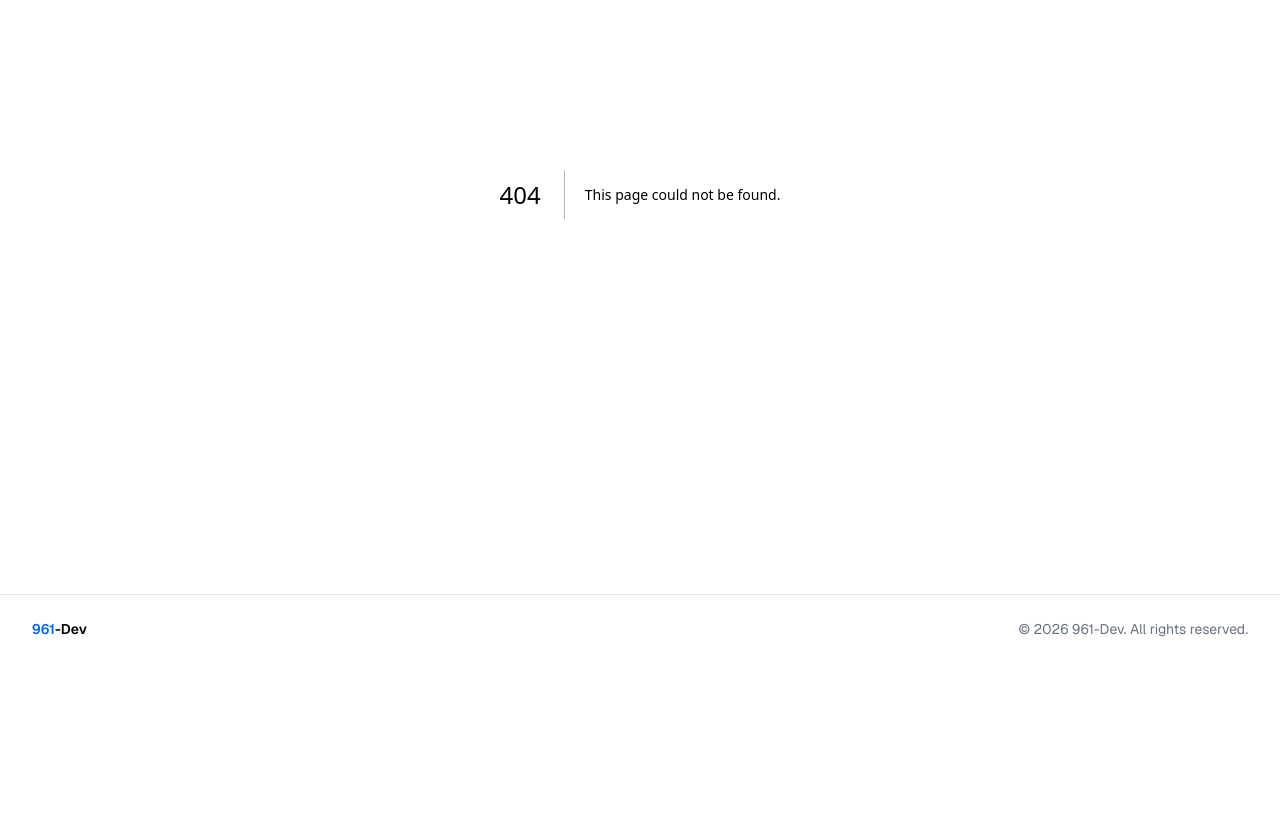
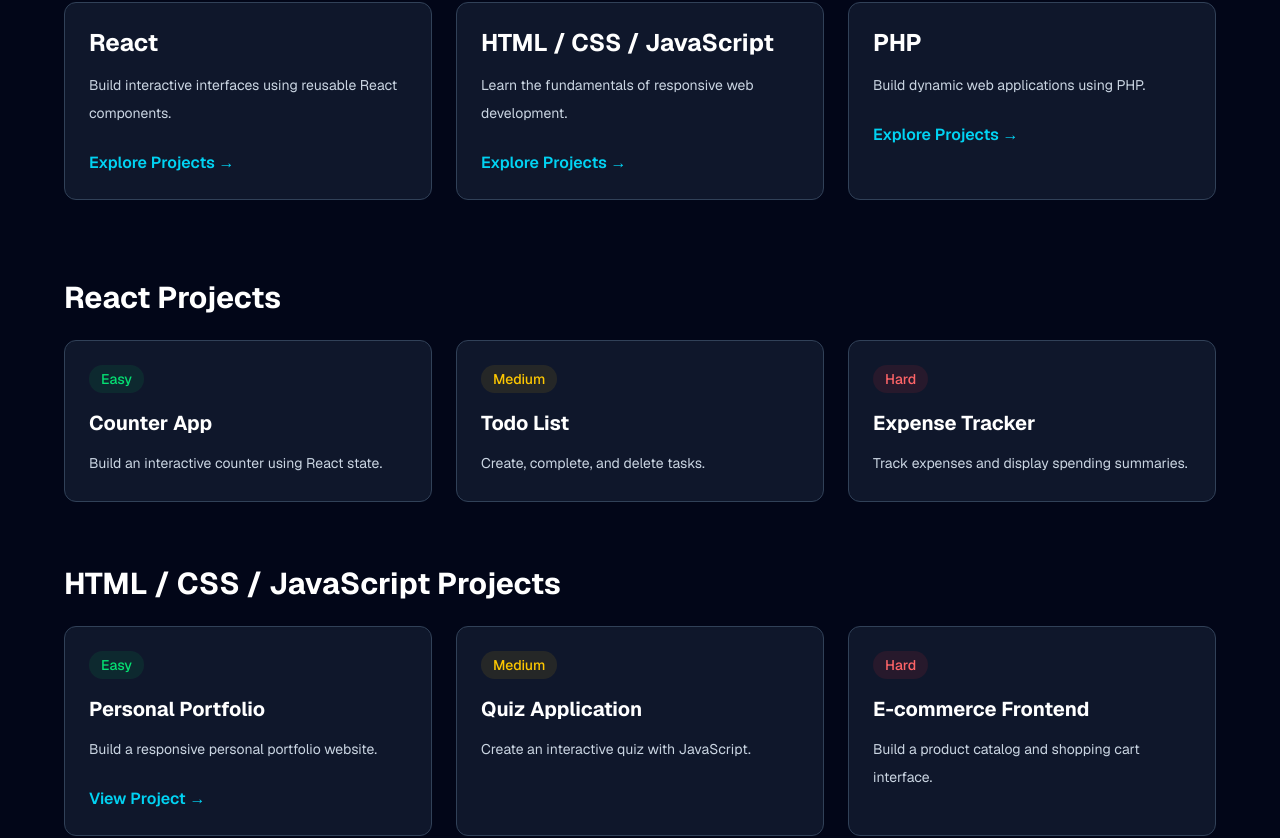
Before and after one commit to MohammadAli01-code/techtalks-961-dev, a Next.js app: page /projects in a window 1280 px wide. Before the commit this address had no page. Shown: the part 299-1137 px from the top of the page. Before the commit the page ends 962 px from the top, so only its background shows below. Built offline with nearby package versions, Linux system fonts and the light colour scheme.

Commit message:
wip: homepage and project catalog UI

```diff
--- a/src/app/page.tsx
+++ b/src/app/page.tsx
@@ -1,7 +1,10 @@
+
+import HeroSection from "@/components/HeroSection";
+
 export default function Home() {
   return (
-    <main className="flex min-h-screen items-center justify-center bg-slate-950">
-      <h1 className="text-4xl font-bold text-white">Welcome to 961-Dev</h1>
+    <main>
+      <HeroSection />
     </main>
   );
 }
--- /dev/null
+++ b/src/app/projects/page.tsx
@@ -0,0 +1,135 @@
+
+import TechnologyCard from "@/components/TechnologyCard";
+import ProjectCard from "@/components/ProjectCard";
+
+const technologies = [
+  {
+    title: "React",
+    description:
+      "Build interactive interfaces using reusable React components.",
+    slug: "react",
+    projects: [
+      {
+        title: "Counter App",
+        description: "Build an interactive counter using React state.",
+        difficulty: "Easy" as const,
+      },
+      {
+        title: "Todo List",
+        description: "Create, complete, and delete tasks.",
+        difficulty: "Medium" as const,
+      },
+      {
+        title: "Expense Tracker",
+        description: "Track expenses and display spending summaries.",
+        difficulty: "Hard" as const,
+      },
+    ],
+  },
+  {
+    title: "HTML / CSS / JavaScript",
+    description:
+      "Learn the fundamentals of responsive web development.",
+    slug: "html-css-js",
+    projects: [
+      {
+        title: "Personal Portfolio",
+        description: "Build a responsive personal portfolio website.",
+        difficulty: "Easy" as const,
+      },
+      {
+        title: "Quiz Application",
+        description: "Create an interactive quiz with JavaScript.",
+        difficulty: "Medium" as const,
+      },
+      {
+        title: "E-commerce Frontend",
+        description: "Build a product catalog and shopping cart interface.",
+        difficulty: "Hard" as const,
+      },
+    ],
+  },
+  {
+    title: "PHP",
+    description:
+      "Build dynamic web applications using PHP.",
+    slug: "php",
+    projects: [
+      {
+        title: "Contact Form",
+        description: "Create a contact form with server-side validation.",
+        difficulty: "Easy" as const,
+      },
+      {
+        title: "Blog Application",
+        description: "Build a simple blog with CRUD operations.",
+        difficulty: "Medium" as const,
+      },
+      {
+        title: "Inventory Management",
+        description: "Manage products and inventory records.",
+        difficulty: "Hard" as const,
+      },
+    ],
+  },
+];
+
+export default function ProjectsPage() {
+  return (
+    <main className="min-h-screen bg-slate-950 px-6 py-20 text-white">
+      <div className="mx-auto max-w-6xl">
+        <h1 className="text-center text-4xl font-bold">
+          Explore Projects
+        </h1>
+
+        <p className="mt-4 text-center text-slate-300">
+          Choose a technology and build projects step by step.
+        </p>
+
+        <div className="mt-12 grid gap-6 md:grid-cols-3">
+          {technologies.map((technology) => (
+            <TechnologyCard
+              key={technology.slug}
+              title={technology.title}
+              description={technology.description}
+              slug={technology.slug}
+            />
+          ))}
+        </div>
+
+        <div className="mt-20 space-y-16">
+          {technologies.map((technology) => (
+            <section
+              key={technology.slug}
+              id={technology.slug}
+              className="scroll-mt-24"
+            >
+              <h2 className="mb-6 text-3xl font-bold">
+                {technology.title} Projects
+              </h2>
+
+              <div className="grid gap-6 md:grid-cols-3">
+                {technology.projects.map((project) => (
+
+            <ProjectCard
+            key={project.title}
+            title={project.title}
+            description={project.description}
+            difficulty={project.difficulty}
+            href={
+                technology.slug === "html-css-js" &&
+                project.difficulty === "Easy"
+                ? "/projects/personal-portfolio"
+                : undefined
+            }
+            />
+
+                ))}
+              </div>
+            </section>
+          ))}
+        </div>
+      </div>
+    </main>
+  );
+}
--- /dev/null
+++ b/src/app/projects/personal-portfolio/page.tsx
@@ -0,0 +1,79 @@
+
+import Link from "next/link";
+
+export default function PersonalPortfolioPage() {
+  return (
+    <main className="min-h-screen bg-slate-950 px-6 py-16 text-white">
+      <div className="mx-auto max-w-4xl">
+        <Link
+          href="/projects"
+          className="text-sm text-cyan-400 hover:underline"
+        >
+          ← Back to Projects
+        </Link>
+
+        <div className="mt-10">
+          <span className="rounded-full bg-green-500/10 px-4 py-2 text-sm font-medium text-green-400">
+            Easy
+          </span>
+
+          <h1 className="mt-6 text-4xl font-bold">
+            Personal Portfolio Website
+          </h1>
+
+          <p className="mt-5 text-lg leading-8 text-slate-300">
+            Build your own responsive personal portfolio
+            website using HTML, CSS, and JavaScript.
+            Learn how to organize a web page, style
+            components, and add basic interactivity.
+          </p>
+        </div>
+
+        <section className="mt-12">
+          <h2 className="text-2xl font-bold">
+            Technologies
+          </h2>
+          <div className="mt-4 flex flex-wrap gap-3">
+            {["HTML", "CSS", "JavaScript"].map((tech) => (
+              <span
+                key={tech}
+                className="rounded-lg border border-slate-700 bg-slate-900 px-4 py-2"
+              >
+                {tech}
+              </span>
+            ))}
+          </div>
+        </section>
+
+        <section className="mt-12">
+          <h2 className="text-2xl font-bold">
+            What You Will Learn
+          </h2>
+
+          <ul className="mt-5 list-disc space-y-3 pl-6 text-slate-300">
+            <li>Structure web pages using semantic HTML.</li>
+            <li>Style layouts with CSS and Flexbox.</li>
+            <li>Create responsive designs.</li>
+            <li>Add basic JavaScript interactions.</li>
+          </ul>
+        </section>
+
+        <section className="mt-12 rounded-xl border border-slate-700 bg-slate-900 p-6">
+          <h2 className="text-2xl font-bold">
+            Your Project Journey
+          </h2>
+
+          <p className="mt-4 leading-7 text-slate-300">
+            You will build this portfolio step by step
+            through guided missions. Each mission will
+            help you complete a part of the final website.
+          </p>
+
+          <p className="mt-5 text-sm text-cyan-400">
+            Guided missions will be available soon.
+          </p>
+        </section>
+      </div>
+    </main>
+  );
+}
--- /dev/null
+++ b/src/components/HeroSection.tsx
@@ -0,0 +1,32 @@
+
+import Link from "next/link";
+
+export default function HeroSection() {
+  return (
+    <section className="flex min-h-[80vh] flex-col items-center justify-center bg-slate-950 px-6 py-20 text-center text-white">
+      <span className="mb-5 rounded-full border border-slate-700 px-4 py-2 text-sm text-slate-300">
+        Learn by Building
+      </span>
+
+      <h1 className="max-w-4xl text-4xl font-bold leading-tight sm:text-5xl lg:text-6xl">
+        Build Real Projects.
+        <span className="block text-cyan-400">
+          Learn Step by Step.
+        </span>
+      </h1>
+
+      <p className="mt-6 max-w-2xl text-base leading-8 text-slate-300 sm:text-lg">
+        961-Dev helps aspiring developers gain practical skills
+        through guided projects, clear missions, and hands-on learning.
+        Choose a technology, follow each mission, and track your progress.
+      </p>
+
+      <Link
+        href="/projects"
+        className="mt-9 rounded-lg bg-cyan-500 px-8 py-3 font-semibold text-slate-950 transition hover:bg-cyan-400"
+      >
+        Explore Projects
+      </Link>
+    </section>
+  );
+}
--- /dev/null
+++ b/src/components/ProjectCard.tsx
@@ -0,0 +1,51 @@
+
+import Link from "next/link";
+
+type Difficulty = "Easy" | "Medium" | "Hard";
+
+type ProjectCardProps = {
+  title: string;
+  description: string;
+  difficulty: Difficulty;
+  href?: string;
+};
+
+const difficultyColors = {
+  Easy: "bg-green-500/10 text-green-400",
+  Medium: "bg-yellow-500/10 text-yellow-400",
+  Hard: "bg-red-500/10 text-red-400",
+};
+
+export default function ProjectCard({
+  title,
+  description,
+  difficulty,
+  href,
+}: ProjectCardProps) {
+  return (
+    <article className="rounded-xl border border-slate-700 bg-slate-900 p-6">
+      <span
+        className={`inline-block rounded-full px-3 py-1 text-sm font-medium ${difficultyColors[difficulty]}`}
+      >
+        {difficulty}
+      </span>
+
+      <h3 className="mt-4 text-xl font-bold text-white">
+        {title}
+      </h3>
+
+      <p className="mt-3 text-sm leading-7 text-slate-300">
+        {description}
+      </p>
+
+      {href && (
+        <Link
+          href={href}
+          className="mt-6 inline-block font-semibold text-cyan-400 hover:underline"
+        >
+          View Project →
+        </Link>
+      )}
+    </article>
+  );
+}
--- /dev/null
+++ b/src/components/TechnologyCard.tsx
@@ -0,0 +1,33 @@
+
+import Link from "next/link";
+
+type TechnologyCardProps = {
+  title: string;
+  description: string;
+  slug: string;
+};
+
+export default function TechnologyCard({
+  title,
+  description,
+  slug,
+}: TechnologyCardProps) {
+  return (
+    <Link
+      href={`/projects#${slug}`}
+      className="block rounded-xl border border-slate-700 bg-slate-900 p-6 transition hover:border-cyan-400 hover:shadow-lg hover:shadow-cyan-500/10"
+    >
+      <h2 className="mb-3 text-2xl font-bold text-white">
+        {title}
+      </h2>
+
+      <p className="mb-6 text-sm leading-7 text-slate-300">
+        {description}
+      </p>
+
+      <span className="font-semibold text-cyan-400">
+        Explore Projects →
+      </span>
+    </Link>
+  );
+}
```
